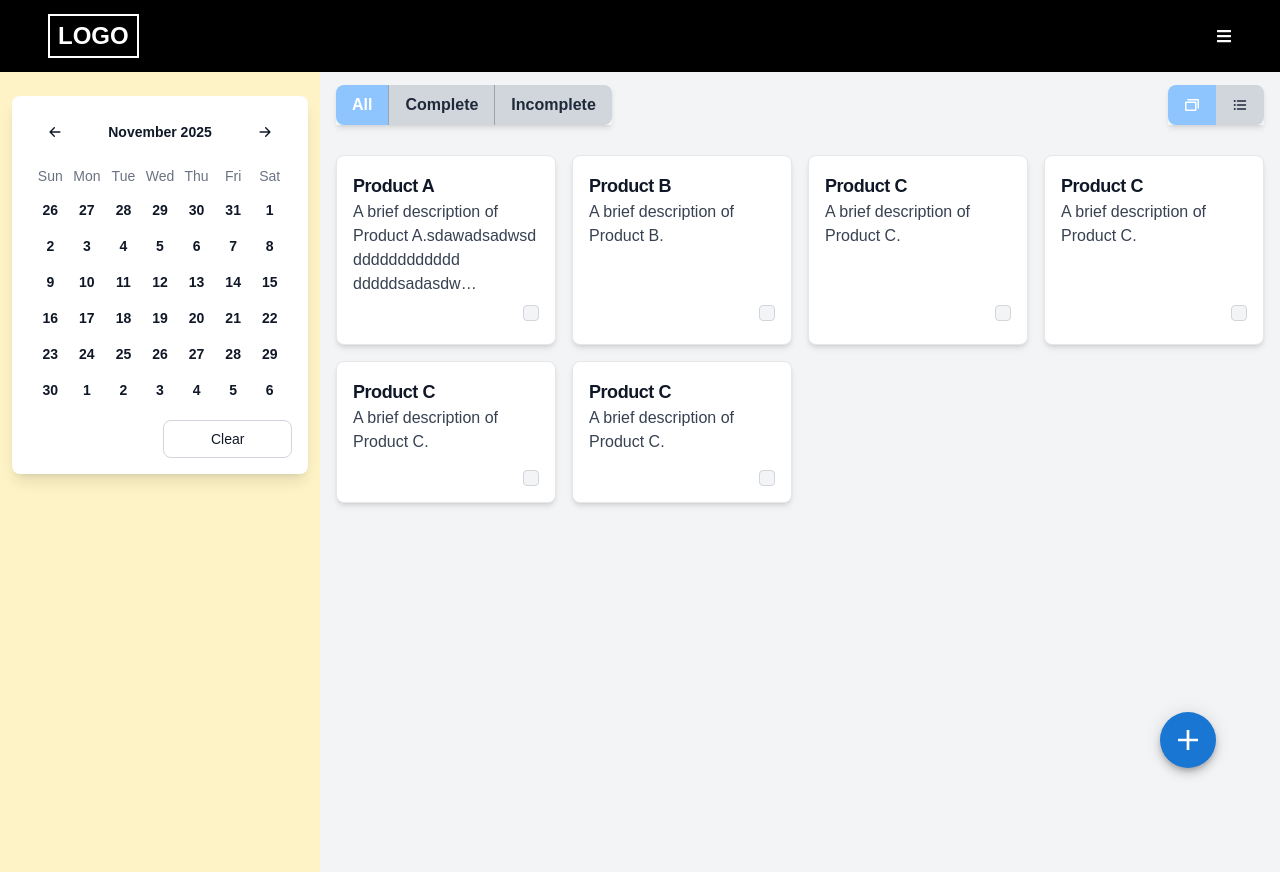
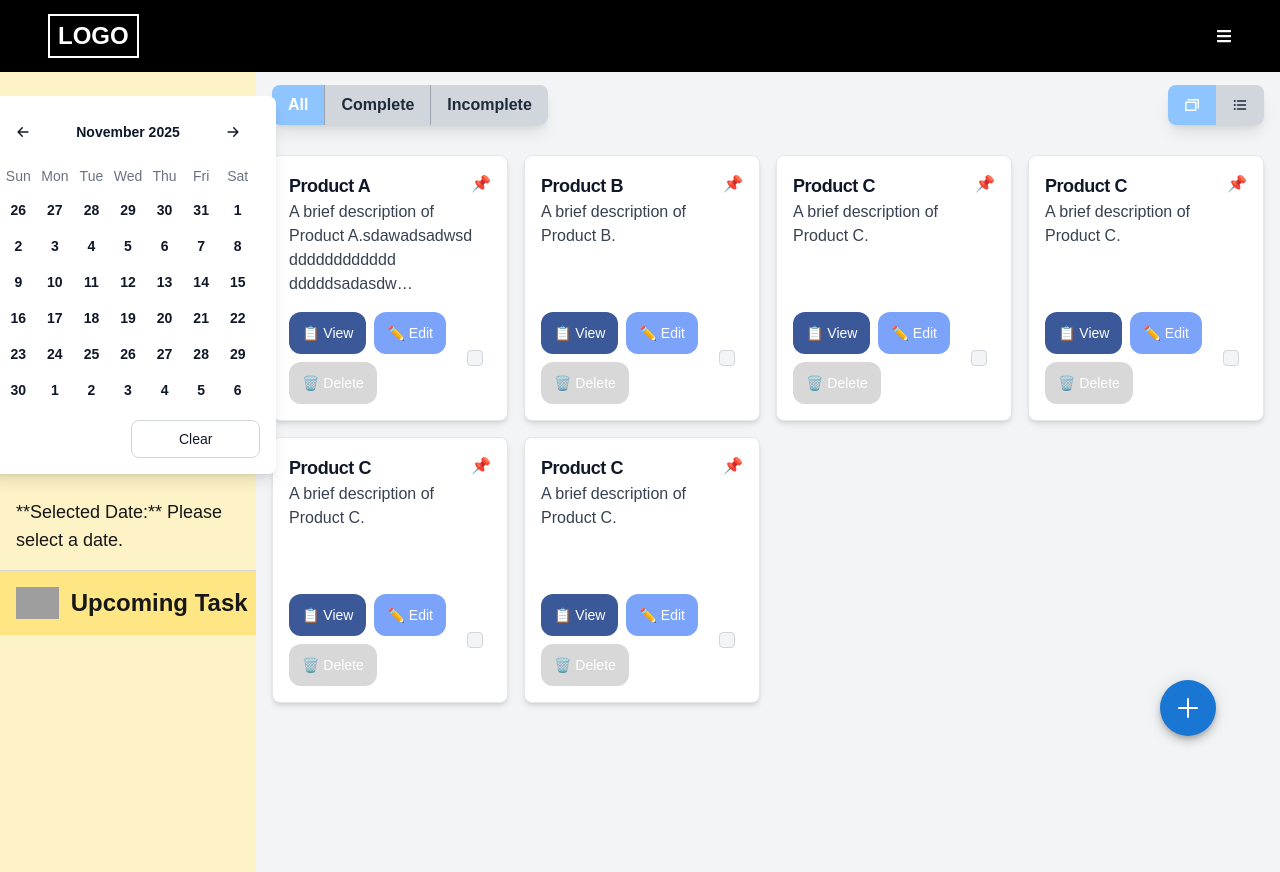
Before and after one commit to UnscinE/Demo-wosa-Todo-list, a Next.js app: page /todos in a window 1280 px wide. Built offline with nearby package versions, Linux system fonts and the light colour scheme; grey boxes are pictures that could not be loaded.

Commit message:
fixed bug on task manage page and decorate add more emoji

```diff
--- a/app/todos/page.tsx
+++ b/app/todos/page.tsx
@@ -8,9 +8,10 @@ import Fab from '@mui/material/Fab';
 
 import { PiCardsBold, PiListBulletsBold } from "react-icons/pi";
 import { Button, Card, Checkbox, createTheme, Datepicker, ThemeProvider } from "flowbite-react";
-import { IoMdAdd } from "react-icons/io";
+import { IoAdd } from "react-icons/io5";
 import { TaskFormModal } from "../components/TaskFormModal";
 import { AnimatePresence, motion } from "framer-motion";
+import { AiOutlineSchedule } from "react-icons/ai";
 
 const TasksPage: React.FC = () => {
 
@@ -21,9 +22,10 @@ const TasksPage: React.FC = () => {
             id: 1,
             name: 'Product A',
             image: 'https://flowbite.com/docs/images/products/apple-watch.png', // Replace with your image URL
-            description: 'A brief description of Product A.sdawadsadwsd dddddddddddd dddddsadasdw qeqeqwesadqweqdd ddddddddd',
+            description: 'A brief description of Product A.sdawadsadwsd dddddddddddd dddddsadasdw qeqeqwesadqweqdd ddddddddd fkefkekfkk kkkkefkkfek kkerkwrewkrdflsd kksdfksfkekwkwekr kwkerkwerkwekrk wkerkwerkkwdflsdk;f wepw[er kq eporwk pweorkpwekrpo [qer poqkewrkpqwerokwer w[qerk weropwqerkwpr[ kqwrkowoqkqp werwer',
             price: '$199',
             completed: false,
+            datetime: "19/12/2025"
         },
         {
             id: 2,
@@ -31,7 +33,8 @@ const TasksPage: React.FC = () => {
             image: 'https://flowbite.com/docs/images/products/imac.png', // Replace with your image URL
             description: 'A brief description of Product B.',
             price: '$1299',
-            completed: true
+            completed: true,
+            datetime: "20/12/2025"
         },
         {
             id: 3,
@@ -39,33 +42,37 @@ const TasksPage: React.FC = () => {
             image: 'https://flowbite.com/docs/images/products/iphone-12.png', // Replace with your image URL
             description: 'A brief description of Product C.',
             price: '$799',
-            completed: false
+            completed: false,
+            datetime: "21/12/2025"
         }, {
-            id: 3,
+            id: 4,
             name: 'Product C',
             image: 'https://flowbite.com/docs/images/products/iphone-12.png', // Replace with your image URL
             description: 'A brief description of Product C.',
             price: '$799',
-            completed: false
+            completed: false,
+            datetime: "24/12/2025"
         }, {
-            id: 3,
+            id: 5,
             name: 'Product C',
             image: 'https://flowbite.com/docs/images/products/iphone-12.png', // Replace with your image URL
             description: 'A brief description of Product C.',
             price: '$799',
-            completed: false
+            completed: false,
+            datetime: "24/12/2025"
         }, {
-            id: 3,
+            id: 6,
             name: 'Product C',
             image: 'https://flowbite.com/docs/images/products/iphone-12.png', // Replace with your image URL
             description: 'A brief description of Product C.',
             price: '$799',
-            completed: false
+            completed: false,
+            datetime: "24/12/2025"
         },
     ];
 
     //Calendar date management
-    //const [selectedDate, setSelectedDate] = useState<Date | null>(null);
+    const [selectedDate, setSelectedDate] = useState<Date | null>(null);
 
     const handleDateChange = (date: Date | null) => {
         setSelectedDate(date);
@@ -74,24 +81,40 @@ const TasksPage: React.FC = () => {
             // You can immediately use the date here, e.g., for API calls or logging
             console.log('New Date Selected (Date object):', date);
             console.log('Formatted Date String (TH):', date.toLocaleDateString('th-TH'));
+            console.log('Formatted Date String (EN):', date.toDateString());
         } else {
             console.log('No date selected.');
         }
     };
 
-    //ส่วนของการกรอง tasks
+    //Filter tasks by selected date
+    const filteredByDateTasks = tasks.filter(task => {
+        // If no date selected, show all tasks
+        if (!selectedDate) return true;
+
+        if (selectedDate) return task.datetime === selectedDate.toLocaleDateString('en-GB');
+    });
+
+    //ส่วนของการกรอง tasks [complete / incomplete /all]
     const [filterMode, setFilterMode] = useState<'all' | 'complete' | 'incomplete'>('all');
-    const filteredTasks = tasks.filter(task => {
+    const filteredTasks = filteredByDateTasks.filter(task => {
+        // Return tasks with task.completed === true
         if (filterMode === "complete") return task.completed === true;
+        // Return tasks with task.completed === false
         if (filterMode === "incomplete") return task.completed === false;
+
+        //else
         return true; // all
     });
+
+
+
     // ส่วนของการแสดงผล
     const [viewMode, setViewMode] = useState<'cards' | 'list'>('cards');
     const getViewClass = () => {
         return viewMode === "cards"
-        ? "grid gird-cols-1 sm:grid-cols-2 lg:grid-cols-4 gap-4"
-        : "flex flex-col gap-4";
+            ? "grid gird-cols-1 sm:grid-cols-2 lg:grid-cols-4 gap-4"
+            : "flex flex-col gap-4";
     };
 
     // ฟังก์ชันสำหรับกำหนดคลาส Active
@@ -144,29 +167,37 @@ const TasksPage: React.FC = () => {
             <main className="min-h-screen bg-gray-100 flex flex-col items-center w-full">
                 <div className="flex flex-row h-screen w-full">
 
-                    {/* div หลักที่ใช้ขนาด 25% */}
-                    <div className="w-1/4 bg-amber-100 flex flex-col">
+                    {/* div หลักที่ใช้ขนาด 20% */}
+                    <div className="w-1/5 bg-amber-100 flex flex-col">
                         {/* ส่วนของปฎิทิน */}
 
                         <div className="flex flex-col items-center p-4">
                             <Datepicker inline onChange={handleDateChange} />
-                            {/* <p className="mt-6 text-lg font-medium">
+                            <p className="mt-6 text-lg font-medium">
                                 **Selected Date:** {selectedDate
-                                    ? selectedDate.toLocaleDateString('th-TH', {
+                                    ? selectedDate.toLocaleDateString('en-GB', {
                                         weekday: 'long',
                                         year: 'numeric',
-                                        month: 'long',
+                                        month: 'numeric',
                                         day: 'numeric'
                                     })
                                     : 'Please select a date.'}
-                            </p> */}
+                            </p>
+                        </div>
+
+                        <div className="bg-amber-200 p-4 border-t border-gray-300 w-full ">
+                            <a href="https://www.minecraft.net/en-us/" className="flex items-center">
+                  <img src="https://thomasonline.co.nz/wp-content/uploads/2022/06/Minecraft-Logo-Thomas-Online-NZ.jpg" className="h-8 me-3" alt="FlowBite Logo" />
+                  <span className="text-heading self-center text-2xl font-semibold whitespace-nowrap">Upcoming Task</span>
+              </a>
                         </div>
 
 
 
+
                     </div>
-                    {/* div หลักที่ใช้ขนาด 75% */}
-                    <div className="w-3/4  flex flex-col">
+                    {/* div หลักที่ใช้ขนาด 80% */}
+                    <div className="w-4/5  flex flex-col">
 
                         {/* เนื้อหาของหน้าจัดการงาน (Tasks Management) */}
 
@@ -175,7 +206,7 @@ const TasksPage: React.FC = () => {
 
 
                             {/* Task filtering button */}
-                            <div className="inline-flex shadow-md">
+                            <div className="inline-flex shadow-lg rounded-lg">
                                 <button onClick={() => setFilterMode('all')}
                                     className={`font-bold py-2 px-4 rounded-l-lg transition ${getButtonClass(filterMode === 'all')}`}> {/* Class for LEFT roundness */}
                                     All
@@ -191,7 +222,7 @@ const TasksPage: React.FC = () => {
                             </div>
 
                             {/* Switch task view mode*/}
-                            <div className="inline-flex shadow-md">
+                            <div className="inline-flex shadow-lg rounded-lg">
 
                                 <button onClick={() => setViewMode('cards')}
                                     className={`font-bold py-2 px-4 rounded-l-lg transition ${getButtonClass(viewMode === 'cards')}`}> {/* Class for LEFT roundness */}
@@ -212,12 +243,12 @@ const TasksPage: React.FC = () => {
 
                             <div className={`${getViewClass()} items-stretch`}>
                                 <ThemeProvider theme={customTheme}>
-                                    <AnimatePresence mode="wait">
+                                    <AnimatePresence mode="popLayout">
                                         {filteredTasks.map((task, index) => (
 
                                             <motion.div
                                                 key={task.id + filterMode + viewMode} // เพิ่ม filterMode และ viewMode เป็นส่วนหนึ่งของ key เพื่อบังคับให้ React รีเรนเดอร์เมื่อเปลี่ยนโหมด
-
+                                                layout
                                                 initial={{ opacity: 0, y: 30 }}
                                                 animate={{ opacity: 1, y: 0 }}
                                                 exit={{ opacity: 0, y: -20 }}
@@ -229,20 +260,45 @@ const TasksPage: React.FC = () => {
                                             >
                                                 <Card className="hover:scale-[1.025] transition-all duration-300 h-full flex flex-col">
                                                     <div className="flex flex-col h-3/4">
-                                                        <h5 className="text-lg font-bold tracking-tight text-gray-900 dark:text-white">
-                                                            {task.name}
-                                                        </h5>
-                                                        <p className="text-base font-normal text-gray-700 dark:text-gray-400 line-clamp-4">
+
+                                                        <div className="justify-between flex flex-row">
+
+
+                                                            <h5 className="text-lg font-bold tracking-tight text-gray-900 dark:text-white">
+                                                                {task.name}
+                                                            </h5>
+                                                            <p>
+                                                                📌
+                                                            </p>
+                                                        </div>
+
+
+                                                        <p className="text-base font-normal text-gray-700 dark:text-gray-400 line-clamp-4 min-h-24">
                                                             {task.description}
                                                         </p>
                                                     </div>
 
-                                                    <div>
+                                                    <div className="mt-auto">
                                                         <div className="flex items-center justify-between">
+                                                            <div className="flex-row flex-wrap gap-2 inline-flex">
+                                                                <button type="button" className="text-white bg-[#3b5998] hover:bg-[#3b5998]/90 focus:ring-4 focus:outline-none focus:ring-[#3b5998]/50 box-border border border-transparent font-medium leading-5 rounded-base text-sm px-3 py-2.5 text-center inline-flex items-center dark:focus:ring-[#3b5998]/55 rounded-xl">
+                                                                    📋 View
+                                                                </button>
+                                                                <button type="button" className="text-white bg-[#7ba3fa] hover:bg-[#7ba3fa]/90 focus:ring-4 focus:outline-none focus:ring-[#7ba3fa]/50 box-border border border-transparent font-medium leading-5 rounded-base text-sm px-3 py-2.5 text-center inline-flex items-center dark:focus:ring-[#7ba3fa]/55 rounded-xl">
+                                                                    ✏️ Edit
+                                                                </button>
+                                                                <button type="button" className="text-white hover:text-black bg-[#d8d8d8] hover:bg-[#bfbfbf]/90 focus:ring-4 focus:outline-none focus:ring-[#bfbfbf]/50 box-border border border-transparent font-medium leading-5 rounded-base text-sm px-3 py-2.5 text-center inline-flex items-center dark:focus:ring-[#7ba3fa]/55 rounded-xl">
+                                                                    🗑️ Delete
+                                                                </button>
+                                                            </div>
                                                             <span className="text-3xl font-bold text-gray-900 dark:text-white">
                                                                 {/* {task.price} */}
                                                             </span>
-                                                            <Checkbox />
+
+                                                            <div className="me-2">
+                                                                <Checkbox color="default" />
+                                                            </div>
+
                                                         </div>
                                                     </div>
                                                 </Card>
@@ -271,11 +327,11 @@ const TasksPage: React.FC = () => {
                     onClick={handleClick}
                     sx={{
                         position: 'fixed', // Keep it fixed relative to the viewport
-                        bottom: 32,
+                        bottom: 64,
                         right: 64,
                     }}
                 >
-                    <IoMdAdd className="w-8 h-8" />
+                    <IoAdd className="w-8 h-8" />
 
                 </Fab>
 
--- a/package.json
+++ b/package.json
@@ -12,6 +12,7 @@
     "@emotion/react": "^11.14.0",
     "@emotion/styled": "^11.14.1",
     "@mui/material": "^7.3.5",
+    "@react-icons/all-files": "^4.1.0",
     "flowbite": "^4.0.1",
     "flowbite-react": "^0.12.10",
     "framer-motion": "^12.23.24",
@@ -26,6 +27,7 @@
     "@types/node": "^20",
     "@types/react": "^19",
     "@types/react-dom": "^19",
+    "@types/react-icons": "^2.2.7",
     "autoprefixer": "^10.4.22",
     "baseline-browser-mapping": "^2.8.32",
     "eslint": "^9",
```
Also changed, not shown: 1 other file (tests, documents, lock files or other folders).
